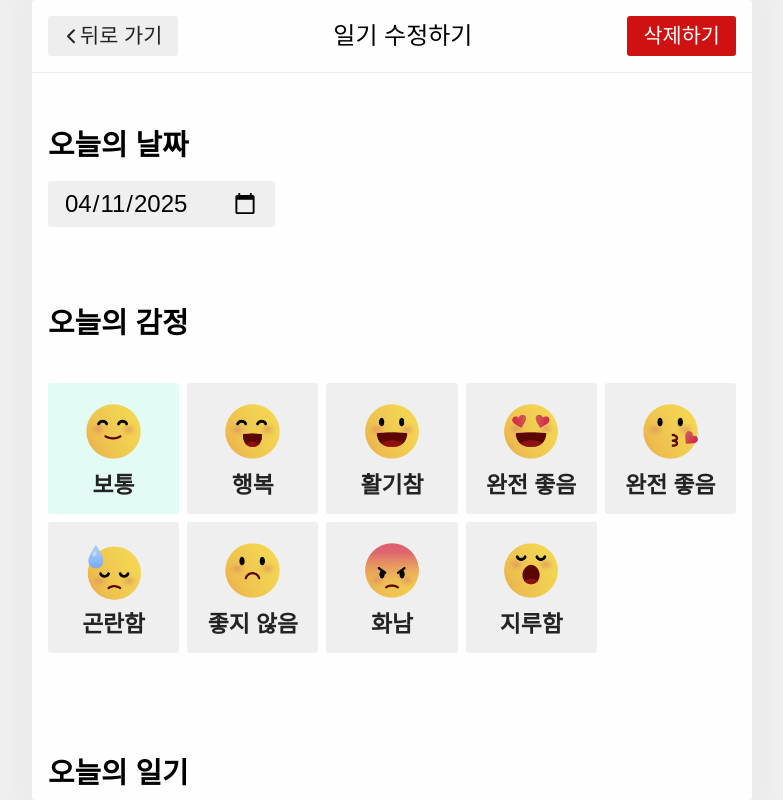
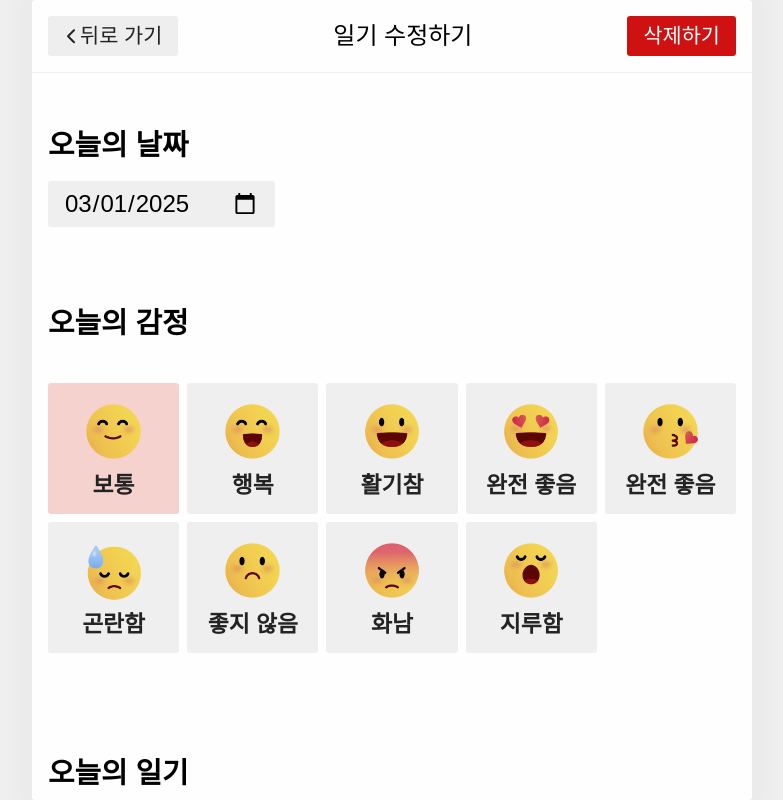
Before and after one commit to hotteokButler/my_diary, a React (Vite) app in the folder my_diary/: page /edit/1 in a window 1280 px wide. Shown: the whole page, without its empty margins (248-1031 px from the left). Built offline with nearby package versions, Linux system fonts and the light colour scheme; a web font is replaced by a local one.

Commit message:
기존 일기 내용 불러오기 - 아직 수정 기능 연결 전

```diff
--- a/my_diary/src/components/Editor/index.jsx
+++ b/my_diary/src/components/Editor/index.jsx
@@ -1,4 +1,4 @@
-import React, { useState } from 'react';
+import React, { useEffect, useState } from 'react';
 import { useNavigate } from 'react-router';
 
 import EmotionElem from '../../components/EmotionElem';
@@ -7,7 +7,7 @@
 import Button from '../Button';
 import * as S from './editor.styled';
 
-function Editor({ onSubmit }) {
+function Editor({ onSubmit, initData }) {
   const navigate = useNavigate();
   const [input, setInput] = useState({ emotionId: 1, createdDate: new Date(), content: '' });
 
@@ -29,12 +29,19 @@
     onSubmit(input);
     navigate('/', { replace: true });
   };
+
+  useEffect(() => {
+    if (initData) {
+      setInput({ ...initData, createdDate: new Date(Number(initData.createdDate)) });
+    }
+  }, [initData]);
+
   return (
     <S.EditorWrap onSubmit={handleSubmit}>
       <S.EditorCon>
         <h4>오늘의 날짜</h4>
         <label htmlFor="createdDate">
-          <input type="date" name="createdDate" id="createdDate" defaultValue={getStringedDate(input.createdDate)} onChange={onChangeInput} />
+          <input type="date" name="createdDate" id="createdDate" value={getStringedDate(input.createdDate)} onChange={onChangeInput} />
         </label>
       </S.EditorCon>
       <S.EditorCon>
@@ -60,7 +67,7 @@
       </S.EditorCon>
       <S.EditorCon>
         <h4>오늘의 일기</h4>
-        {<S.EmotionTextArea onChange={onChangeInput} name="content" />}
+        {<S.EmotionTextArea onChange={onChangeInput} name="content" value={input.content ? input.content : ''} />}
       </S.EditorCon>
       <S.EmotionButtonWrap>
         <Button text="취소하기" onClick={() => navigate(-1)} />
--- a/my_diary/src/pages/Edit/index.jsx
+++ b/my_diary/src/pages/Edit/index.jsx
@@ -1,48 +1,65 @@
-import React, { useContext } from 'react';
+import React, { useContext, useEffect, useMemo, useState } from 'react';
 import { FaChevronLeft } from 'react-icons/fa6';
 import { useNavigate, useParams } from 'react-router';
 
 import Editor from '../../components/Editor';
 import MainLayout from '../../layout/MainLayout';
 import { DiaryDispatchContext } from '../../stores/DiaryDispatchContext';
+import { DiaryStateContext } from '../../stores/DiaryStateContext';
 
 function Eidt() {
   const params = useParams();
   const navigate = useNavigate();
   const dispatchFn = useContext(DiaryDispatchContext);
+  const data = useContext(DiaryStateContext);
+  const [currentDiary, setCurrentDiary] = useState(null);
 
   let isDelete = false;
+
+  const headerData = useMemo(
+    () => ({
+      title: '일기 수정하기',
+      leftChildFn: () => navigate(-1),
+      leftChild: (
+        <>
+          <FaChevronLeft /> <span>뒤로 가기</span>
+        </>
+      ),
+      rightChild: '삭제하기',
+      rightType: 'NEGATIVE',
+      rightChildFn: () => {
+        onClickDelete();
+      },
+    }),
+    []
+  );
 
   const onClickDelete = () => {
     isDelete = window.confirm('일기를 정말 삭제할까요?\n다시 복구되지 않습니다.');
     if (isDelete) {
       dispatchFn.onDelete(params.id);
-      navigate(-1, { replace: true });
+      navigate('/', { replace: true });
     } else {
       return;
     }
   };
 
-  const headerData = {
-    title: '일기 수정하기',
-    leftChildFn: () => navigate(-1),
-    leftChild: (
-      <>
-        <FaChevronLeft /> <span>뒤로 가기</span>
-      </>
-    ),
-    rightChild: '삭제하기',
-    rightType: 'NEGATIVE',
-    rightChildFn: () => {
-      onClickDelete();
-    },
+  const getCurrentDiaryItem = (currentDiaryId) => {
+    const currentDiaryItem = data.find((item) => String(item.id) === String(currentDiaryId));
+
+    if (!currentDiaryItem) {
+      window.alert('존재하지 않는 일기입니다.');
+      navigate('/', { replace: true });
+    }
+
+    return currentDiaryItem;
   };
 
-  return (
-    <MainLayout headerData={headerData}>
-      <Editor />
-    </MainLayout>
-  );
+  useEffect(() => {
+    currentDiary || setCurrentDiary(getCurrentDiaryItem(params.id));
+  }, [params.id]);
+
+  return <MainLayout headerData={headerData}>{currentDiary && <Editor initData={currentDiary} />}</MainLayout>;
 }
 
 export default Eidt;
```
